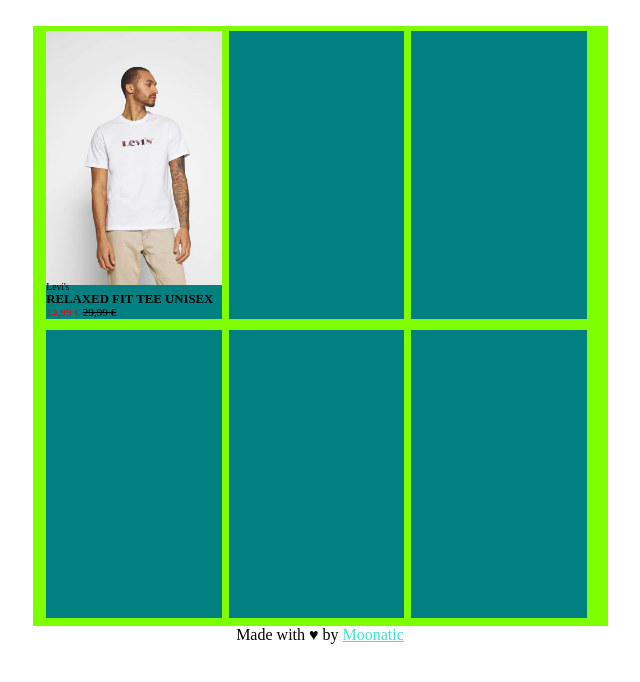
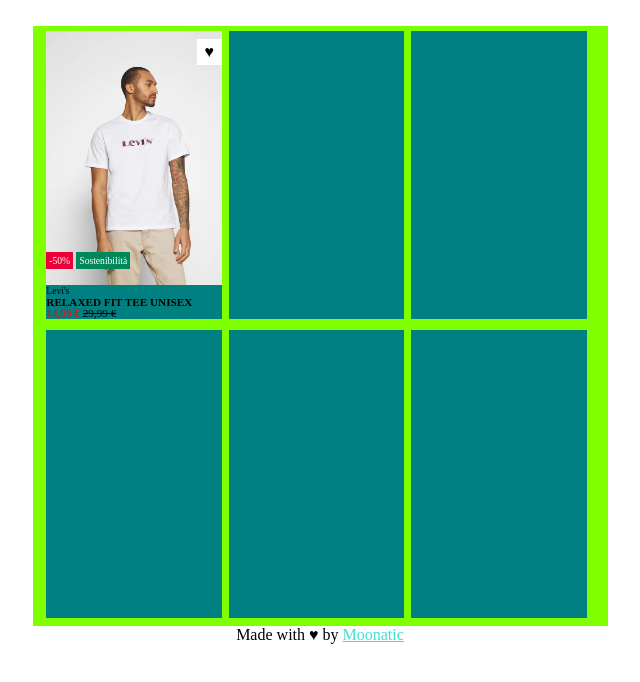
Before and after one commit to Moonatic89/htmlcss-shop, a plain HTML site: page index.html in a window 1280 px wide. Shown: the whole page, without its empty margins (320-960 px from the left). Drawn offline with Linux system fonts and the light colour scheme.

Commit message:
First Wildcard Complete

```diff
--- a/css/style.css
+++ b/css/style.css
@@ -52,15 +52,22 @@ img {
     width: 100%
 }
 
+/* #endregion */
+
+/* #region Wildcard Text */
+
 .text_section {
     position: absolute;
     bottom: 0px;
 }
 
 .brand, .type, .price {
-    line-height: .8rem;
-    font-size: .8rem;
+    line-height: .7rem;
     display: block;
+}
+
+.brand, .price {
+    font-size: .6rem;
 }
 
 .brand {
@@ -68,6 +75,7 @@ img {
 }
 
 .type {
+    font-size: .7rem;
     font-weight: 700;
 }
 
@@ -85,6 +93,37 @@ img {
 
 /* #endregion */
 
+/* #region Wildcard Tags */
+
+.pricing, .sostenibility {
+    display: block;
+    float: left;
+    position: absolute;
+    color: white;
+    bottom: 50px;
+    font-size: .6rem;
+    padding: 3px;
+}
+
+.pricing {
+    background: #eb0037;
+}
+
+.sostenibility {
+    background: #00875a;
+    left: 30px;
+}
+
+.follow {
+    position: absolute;
+    background: white;
+    padding: 4px 8px;
+    top: 8px;
+    right: 0px
+}
+
+/* #endregion */
+
 /* #endregion */
 
 /* Footer */
--- a/index.html
+++ b/index.html
@@ -20,6 +20,7 @@
                 <div class="wildcard">
                     <img src="./img/1.webp" alt="Man with Levi's shirt and brown
                         trousers">
+
                     <div class="text_section">
                         <span class="brand">Levi's</span>
                         <span class="type">RELAXED FIT TEE UNISEX</span>
@@ -27,6 +28,22 @@
                             <span class="red_text">14,99 €</span>
                             <span class="crossed_text">29,99 €</span>
                         </span>
+                    </div>
+
+                    <div class="tags_section">
+
+                        <item class="pricing">
+                            <span>-50%</span>
+                        </item>
+
+                        <item class="sostenibility">
+                            <span>Sostenibilità</span>
+                        </item>
+
+                        <item class="follow">
+                            <span>&hearts;</span>
+                        </item>
+
                     </div>
 
                 </div>
```
